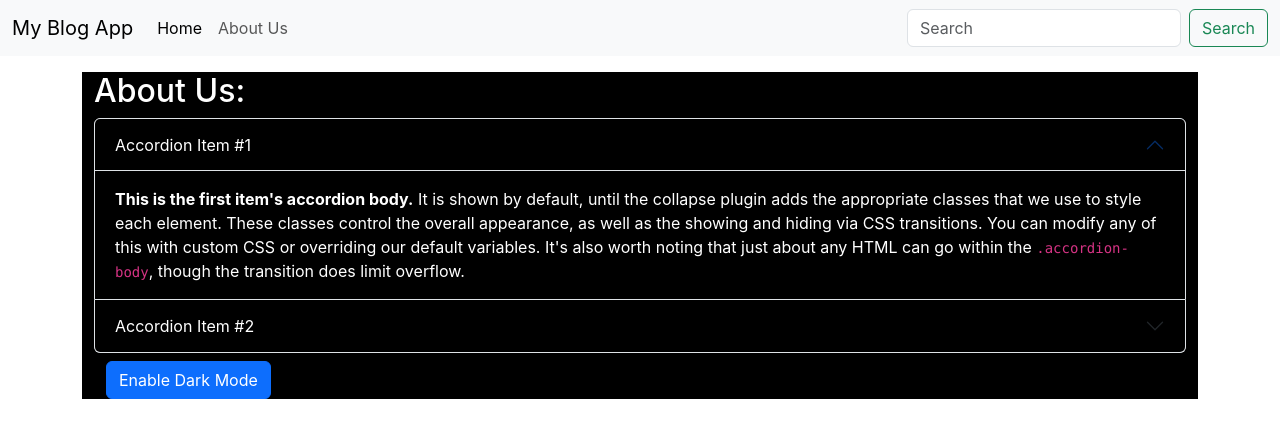
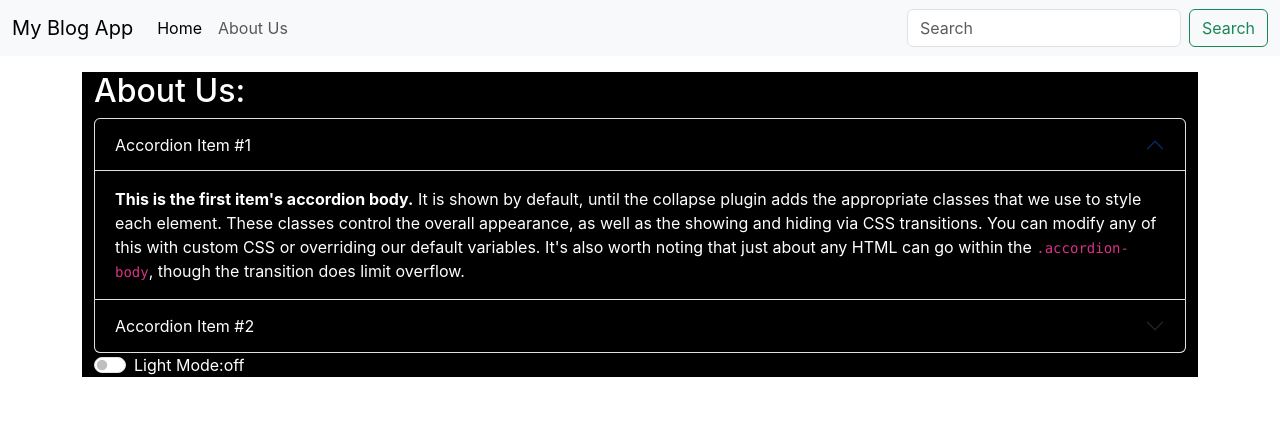
Before and after one commit to skhan78/Blog-App, a React (Create React App) app: page / in a window 1280 px wide. Shown: the top 438 px of the page. Built offline with nearby package versions, Linux system fonts and the light colour scheme.

Commit message:
Toogle button for dark mode

```diff
--- a/src/components/About.js
+++ b/src/components/About.js
@@ -1,33 +1,29 @@
 import React, { useState } from 'react'
 
 export default function About() {
-  // let myStyle ={
-  //  color:'white',
-  //  backgroundColor:'black'
-  // }
+
   const[myStyle, setMyStyle] = useState({
     color:'white',
     backgroundColor:'black',
   })
 
-  const[btntext, setBtnText] = useState("Enable Dark Mode")
+  const[btntext, setBtnText] = useState("off")
 
-  const toggleStyle =()=>{
+  const changeButton=()=>{
     if(myStyle.color==="white"){
       setMyStyle({
         color: 'black',
         backgroundColor: 'white'
       })
-      setBtnText("Enable Dark Mode")
+      setBtnText("On")
     }
     else{
       setMyStyle({
         color: 'white',
         backgroundColor: 'black',
         border:'1px solid white'
-
       })
-      setBtnText("Enable Light Mode")
+      setBtnText("Off")
     }
   }
 
@@ -60,8 +56,11 @@
           </div>
         </div>
       </div>
-      <div className="container my-2">
-        <button onClick={toggleStyle} className='btn btn-primary'>{btntext}</button>
+
+      <div className="form-check form-switch">
+        <h7>Light Mode:</h7>
+        <label className="form-check-label" htmlFor="flexSwitchCheckDefault">{btntext}</label>
+        <input className="form-check-input" type="checkbox" onChange={changeButton} role="switch" id="flexSwitchCheckDefault"/>
       </div>
     </div>
   )
```
